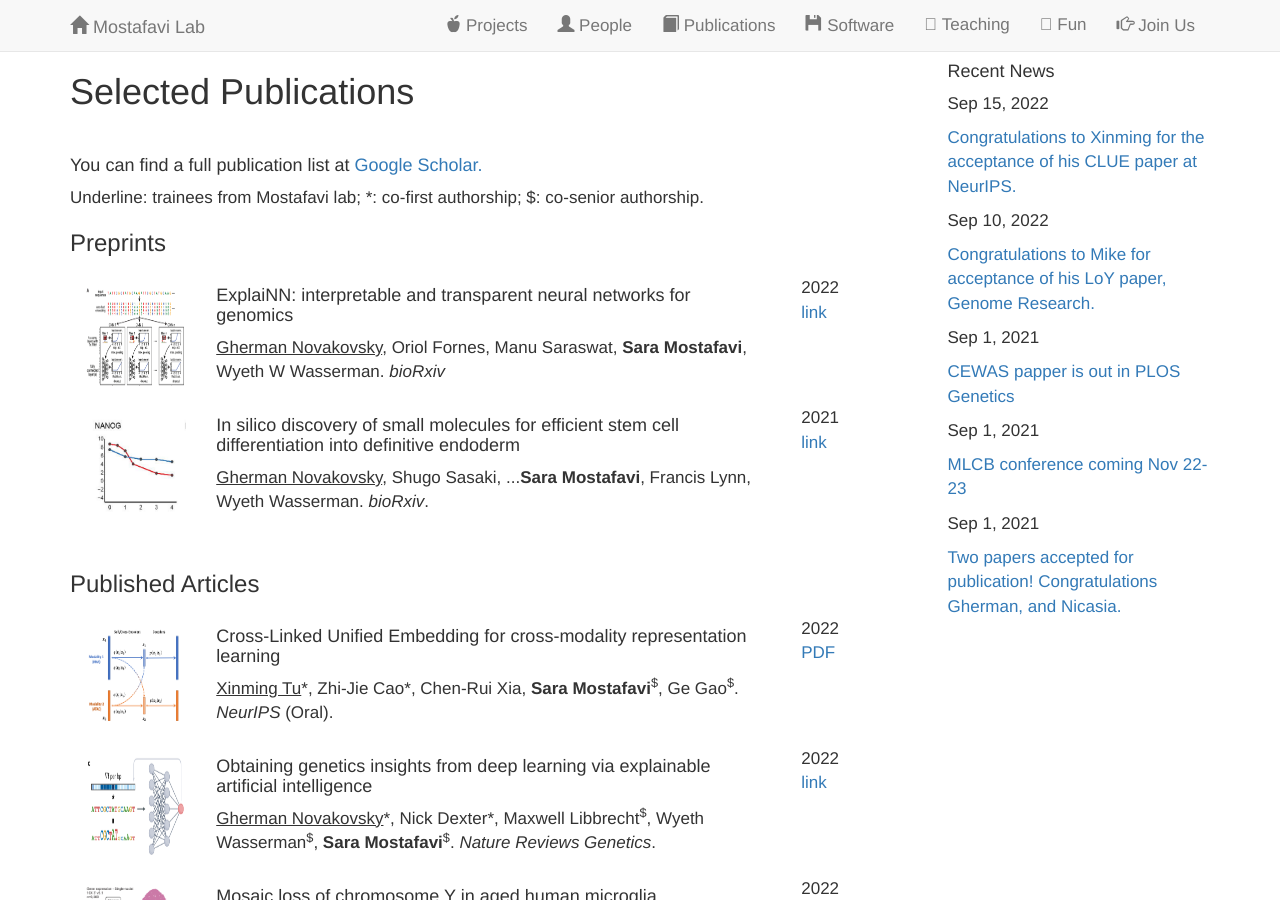
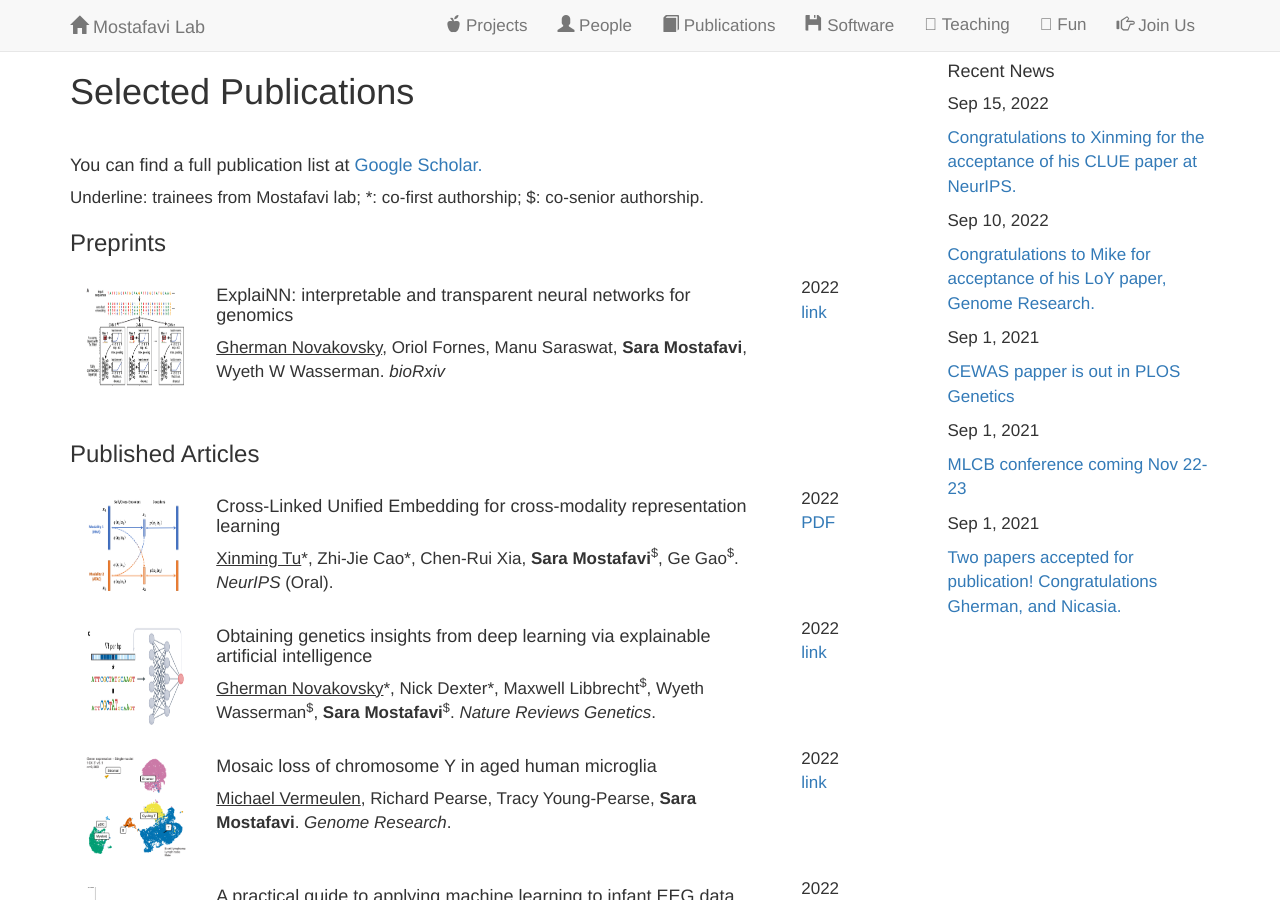
Before and after one commit to saramostafavi/saramostafavi.github.io, a Jekyll site: the page built from publications.html, in a window 1280 px wide and 900 px high. Built offline with Jekyll 4.4.1, drawn with Linux system fonts in a browser that asks for light colours; nearby versions of some CDN libraries; a style sheet for code colours, icons or effects is not loaded.

Commit message:
Update preprints.yml

```diff
--- a/_data/preprints.yml
+++ b/_data/preprints.yml
@@ -9,13 +9,3 @@
   repo:
     name: link
     url: https://www.biorxiv.org/content/10.1101/2022.05.20.492818v1
-
-- title: >
-    In silico discovery of small molecules for efficient stem cell differentiation into definitive endoderm
-  author: >
-    <u>Gherman Novakovsky</u>, Shugo Sasaki, ...<b>Sara Mostafavi</b>, Francis Lynn, Wyeth Wasserman. <I>bioRxiv</I>.
-  image: ../images/stem.png
-  year: 2021
-  repo:
-    name: link
-    url: https://www.biorxiv.org/content/10.1101/2021.10.06.463418v1
```
